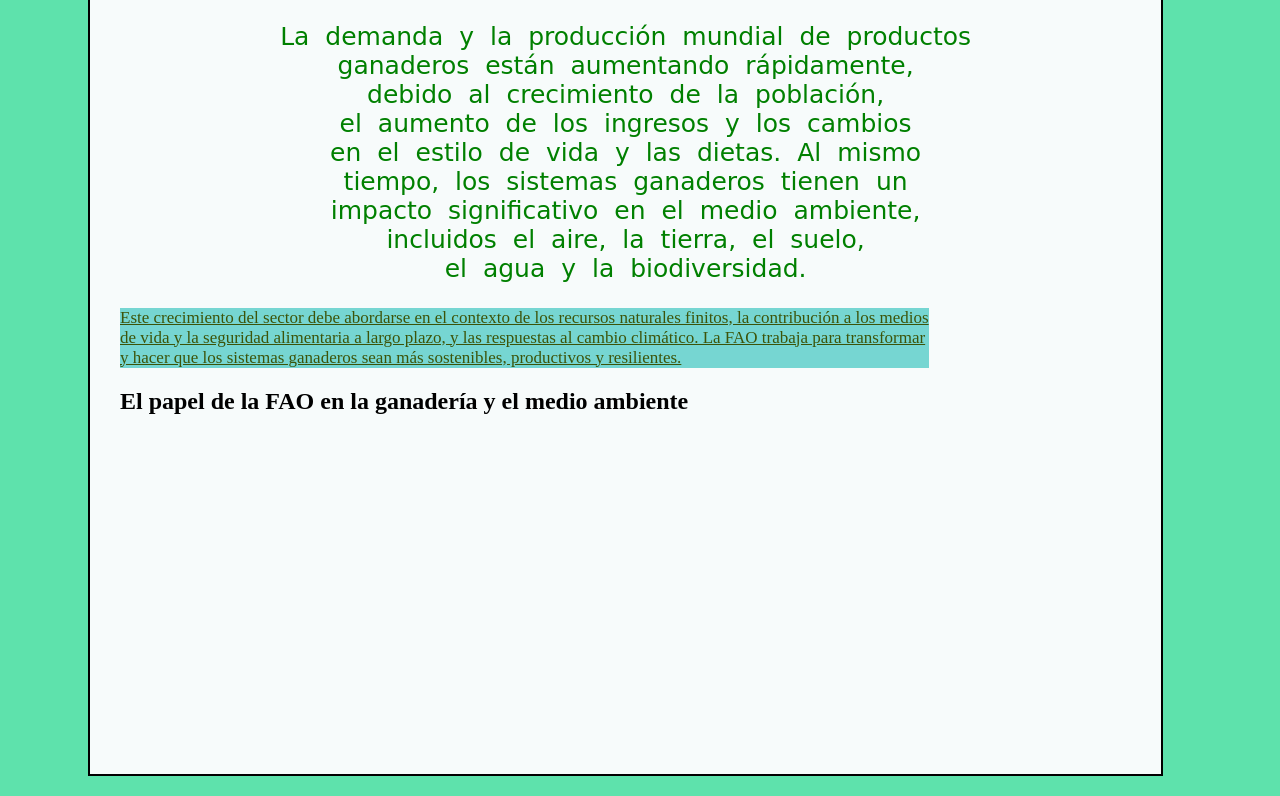
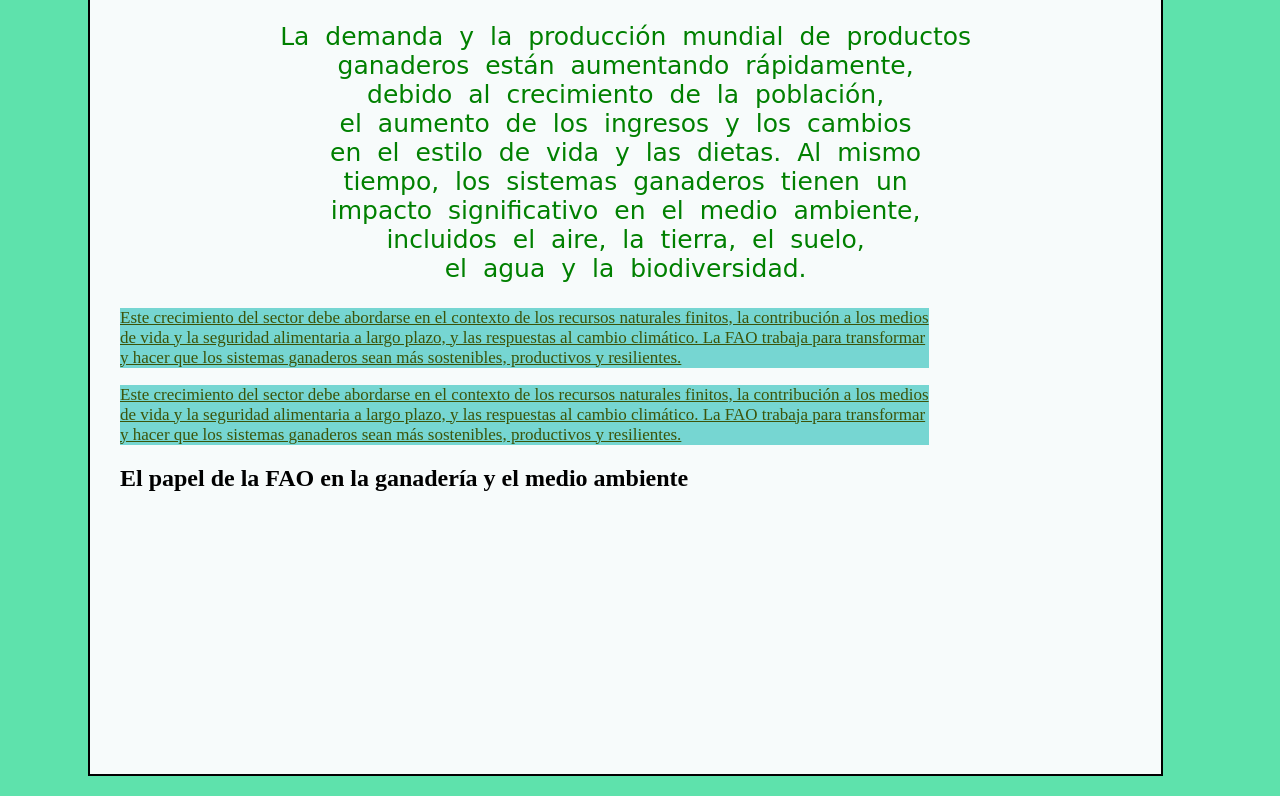
Before and after one commit to alejandragir/proyecto, a plain HTML site: page index.html in a window 1280 px wide. Shown: the part 957-1753 px from the top of the page. Drawn offline with Linux system fonts and the light colour scheme.

Commit message:
agregue nuevo parrafo

```diff
--- a/index.html
+++ b/index.html
@@ -44,6 +44,13 @@ el agua y la biodiversidad. </br>
   sostenibles, productivos y resilientes.
 </p>
 
+<p class="p3">
+  Este crecimiento del sector debe abordarse en el contexto de los recursos naturales finitos,
+  la contribución a los medios de vida y la seguridad alimentaria a largo plazo, y las respuestas
+  al cambio climático. La FAO trabaja para transformar y hacer que los sistemas ganaderos sean más
+  sostenibles, productivos y resilientes.
+</p>
+
 <h2>El papel de la FAO en la ganadería y el medio ambiente </h2>
 
 </div>
```
